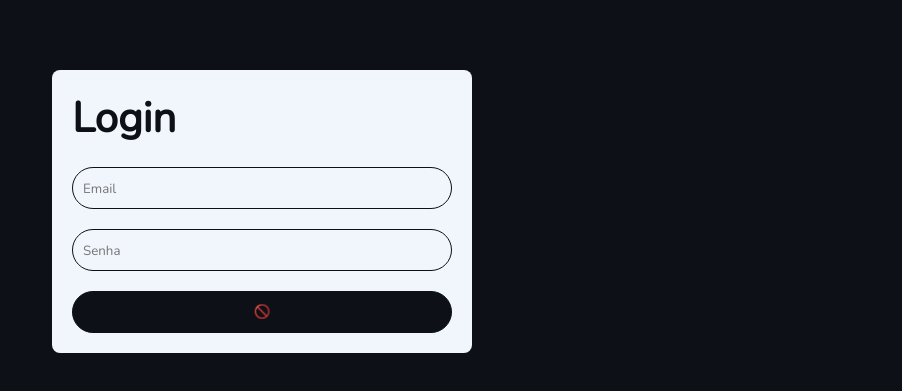
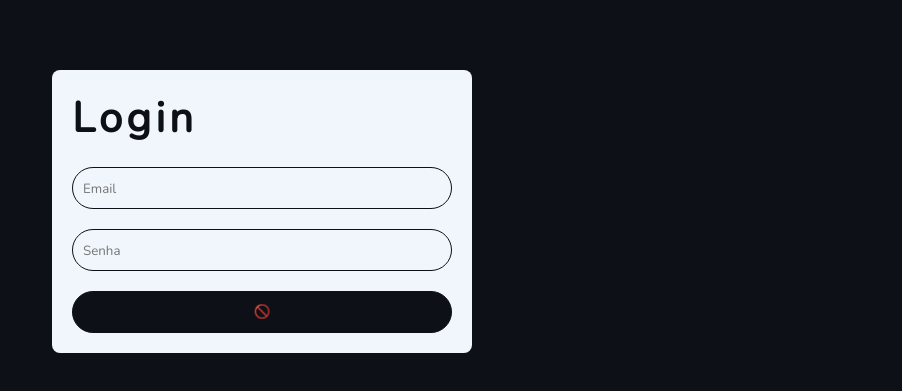
Before and after one commit to hugopereira-cs/tela-de-login-react-ts, a React (Vite) app: page / in a window 1280 px wide. Shown: the part 189-580 px from the top of the page, without its empty margins (378-1280 px from the left). Built offline with nearby package versions, Linux system fonts and the light colour scheme.

Commit message:
styles: fix input container margin

```diff
--- a/src/pages/Login/styles.ts
+++ b/src/pages/Login/styles.ts
@@ -1,7 +1,7 @@
 import styled from 'styled-components';
 
 export const Container = styled.div`
-  width: 100%;
+  width: full;
   height: 100vh;
   display: flex;
   justify-content: center;
@@ -13,6 +13,7 @@ export const LoginContainer = styled.div`
   max-width: 420px;
   background-color: ${({ theme }) => theme.primary};
   border-radius: 8px;
+  margin: 20px;
   padding: 20px;
   flex: 1;
   display: flex;
@@ -23,6 +24,7 @@ export const LoginContainer = styled.div`
 export const Title = styled.h1`
   font-size: 42px;
   font-weight: 700;
+  letter-spacing: 0.1em;
   color: ${({ theme }) => theme.secondary};
 `;
 
```
